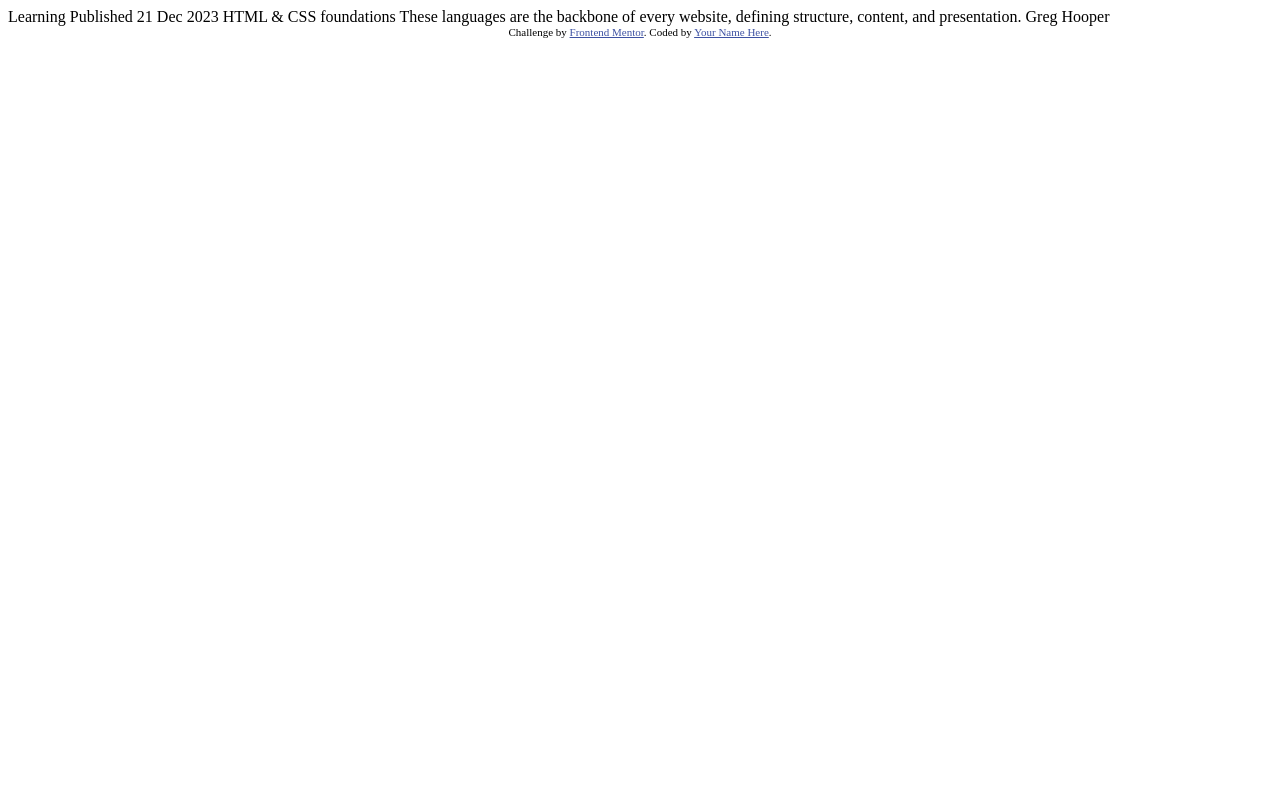
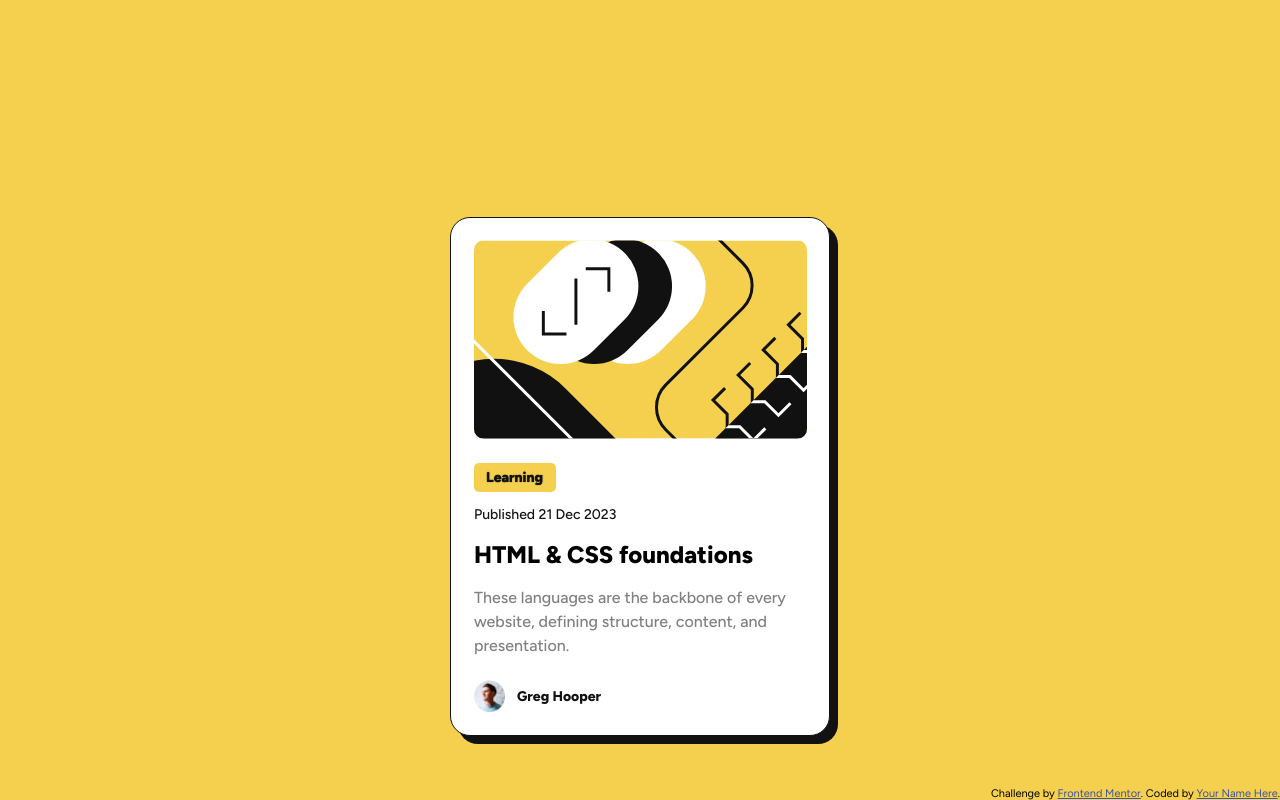
Before and after one commit to carlsgabriel/frontendMentorBlogPreviewCard, a plain HTML site: page index.html in a window 1280 px wide. Drawn offline with Linux system fonts and the light colour scheme.

Commit message:
adding page structure and initial styling

```diff
--- a/index.html
+++ b/index.html
@@ -1,34 +1,60 @@
 <!DOCTYPE html>
+
 <html lang="en">
+
 <head>
+
   <meta charset="UTF-8">
   <meta name="viewport" content="width=device-width, initial-scale=1.0"> <!-- displays site properly based on user's device -->
 
   <link rel="icon" type="image/png" sizes="32x32" href="./assets/images/favicon-32x32.png">
+  <link rel="stylesheet" href="style.css">
+  <link href="https://fonts.googleapis.com/css2?family=Figtree:ital,wght@0,300..900;1,300..900&display=swap" rel="stylesheet">
 
   <title>Frontend Mentor | Blog preview card</title>
 
-  <!-- Feel free to remove these styles or customise in your own stylesheet 👍 -->
   <style>
     .attribution { font-size: 11px; text-align: center; }
     .attribution a { color: hsl(228, 45%, 44%); }
   </style>
+
 </head>
+
 <body>
 
-  Learning
+  <main>
 
-  Published 21 Dec 2023
+      <div class="img">
+        <img src="assets/images/illustration-article.svg" alt="Ilustration">
+      </div>
 
-  HTML & CSS foundations
+      <div class="data">
+        <span class="dataLearning">Learning</span>
+        <br>
+        <span class="dataPublished">Published 21 Dec 2023</span>
+      </div>
 
-  These languages are the backbone of every website, defining structure, content, and presentation.
+      <div class="tittle">
+        <h1>HTML & CSS foundations</h1>
+        <p>These languages are the backbone of every website, defining structure, content, and presentation.</p>
+      </div>
 
-  Greg Hooper
+      <div class="profile">
+        <div>
+          <img src="assets/images/image-avatar.webp" alt="Avatar">
+        </div>
+        <div>
+          <span>Greg Hooper</span>
+        </div>
+      </div>
 
-  <div class="attribution">
-    Challenge by <a href="https://www.frontendmentor.io?ref=challenge" target="_blank">Frontend Mentor</a>.
-    Coded by <a href="#">Your Name Here</a>.
-  </div>
+      <div class="attribution">
+        Challenge by <a href="https://www.frontendmentor.io?ref=challenge" target="_blank">Frontend Mentor</a>.
+        Coded by <a href="#">Your Name Here</a>.
+      </div>
+
+  </main>
+
 </body>
+
 </html>
--- /dev/null
+++ b/style.css
@@ -0,0 +1,92 @@
+*{
+    padding: 0px;
+    margin: 0px;
+    box-sizing: border-box;
+}
+
+body{
+    margin-top: 217px;
+    background-color: hsl(47, 88%, 63%);
+    font-family: 'Figtree';
+    display: flex;
+    justify-content: center;
+    align-items: center;
+}
+
+main{
+    max-width: 380px;
+    background-color: hsl(0, 0%, 100%);
+    box-shadow: 8px 8px 0px hsl(0, 0%, 7%);
+    padding: 22px 22px 23px 23px;
+    border: 1px solid hsl(0, 0%, 7%);
+    border-radius: 20px;
+}
+
+.img{
+    margin-bottom: 24px;
+}
+
+.img img{
+    display: block;
+    max-width: 100%;
+    border-radius: 10px;
+}
+
+.dataLearning{
+    padding: 6px 13px 6px 12px;
+    background-color: hsl(47, 88%, 63%);
+    border-radius: 5px;
+    display: inline-flex;
+    align-items: center;
+    color: hsl(0, 0%, 7%);
+    font-size: 14px;
+    font-weight: 800;
+    text-shadow: 0px 0px 1px hsl(0, 0%, 7%);
+}
+
+.dataPublished{
+    display: inline-block;
+    margin-top: 14px;
+    color: hsl(0, 0%, 7%);
+    font-size: 14px;
+    font-weight: 500;
+}
+
+.tittle h1{
+    margin-top: 17px;
+    font-size: 24px;
+    font-weight: 800;
+}
+
+.tittle p{
+    color: hsl(0, 0%, 50%);
+    font-weight: 500;
+    line-height: 1.5;
+    margin-top: 17px;
+}
+
+.profile{
+    display: flex;
+    align-items: center;
+    margin-top: 22px;
+}
+
+.profile img{
+    display: block;
+    width: 31px;
+    height: auto;
+}
+
+.profile span{
+    display: inline-block;
+    margin-left: 12px;
+    color: hsl(0, 0%, 7%);
+    font-size: 14px;
+    font-weight: 800;
+}
+
+.attribution{
+    position: absolute;
+    bottom: 0;
+    right: 0;
+}
```
